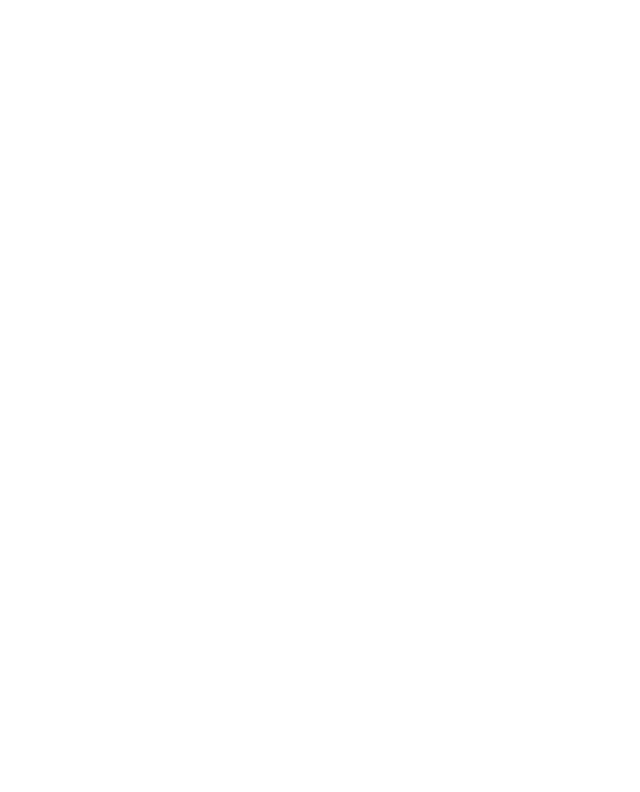
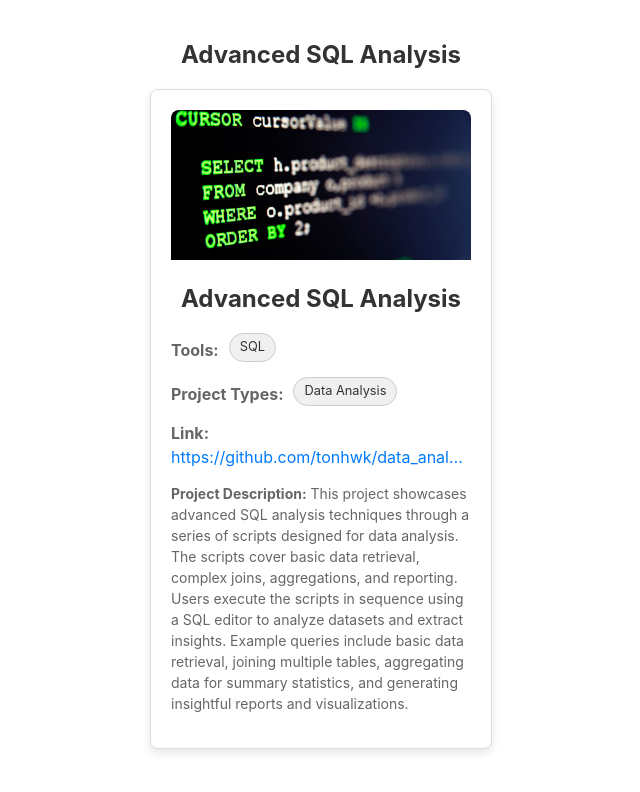
Before and after one commit to tonhwk/my-data-portfolio, a React (Create React App) app: page /advanced-sql-analysis in a window 1280 px wide. Before the commit this address had no page. Shown: the top 792 px of the page, without its empty margins (319-959 px from the left). Built offline with nearby package versions, Linux system fonts and the light colour scheme; the HTML template or start-up script is replaced by a standard one.

Commit message:
adding sql analysis

```diff
--- a/src/App.js
+++ b/src/App.js
@@ -10,7 +10,7 @@
 import DataCleaning from './pages/DataCleaning';
 import DataIntegration from './pages/DataIntegration/DataIntegration';
 import DataEngineering from './pages/DataEngineering/DataEngineering';
-
+import AdvancedSQL from './pages/AdvancedSQL';
 
 function App() {
   return (
@@ -24,6 +24,7 @@
         <Route path="/data-cleaning" element={ < DataCleaning/>} />
         <Route path="/data-integration" element={ < DataIntegration/>} />
         <Route path="/data-engineering" element={ < DataEngineering/>} />
+        <Route path="/advanced-sql-analysis" element={ < AdvancedSQL/>} />
       </Routes>
     </Router>
 
--- a/src/components/DataSkillCards/DataSkillCards.jsx
+++ b/src/components/DataSkillCards/DataSkillCards.jsx
@@ -81,6 +81,20 @@
           <li>Optimizing data workflows for performance</li>
         </ul>
       </Link>
+      <Link to="/advanced-sql-analysis" className="info-card">
+      <img src="/images/mysql.jpeg" alt="Advanced SQL Analysis" className="info-card-image" />
+      <h2 className="info-card-title">Advanced SQL Analysis</h2>
+      <p>Utilizing SQL for complex data analysis and reporting.</p>
+      <ul className="info-card-description">
+          <li>Performing advanced SQL queries</li>
+          <li>Comprehensive data modeling</li>
+          <li>Joining and aggregating data across multiple tables</li>
+          <li>Writing efficient and optimized SQL code</li>
+          <li>Generating insightful reports from data</li>
+          <li>Handling large datasets with precision</li>
+      </ul>
+</Link>
+
     </div>
   );
 }
--- /dev/null
+++ b/src/pages/AdvancedSQL/AdvancedSQL.jsx
@@ -0,0 +1,37 @@
+import React from 'react';
+import './AdvancedSQL.styles.css'; // Import CSS file for styling
+import Card from '../../components/ReusableCard'; // Import the Card component
+
+const projects = [
+  {
+    "image": "/images/sales_sql.jpg",
+    "title": "Advanced SQL Analysis",
+    "tools": ["SQL"],
+    "projectTypes": ["Data Analysis"],
+    "link": "https://github.com/tonhwk/data_analysis_potfolio/blob/main/Advanced%20SQL%20Queries/Retail%20Sales%20Analysis/README.md",
+    "projectDescription": "This project showcases advanced SQL analysis techniques through a series of scripts designed for data analysis. The scripts cover basic data retrieval, complex joins, aggregations, and reporting. Users execute the scripts in sequence using a SQL editor to analyze datasets and extract insights. Example queries include basic data retrieval, joining multiple tables, aggregating data for summary statistics, and generating insightful reports and visualizations."
+  }
+]
+
+function AdvancedSQL() {
+  return (
+    <div className="advanced-sql-page">
+      <h2>Advanced SQL Analysis</h2>
+      <div className="cards">
+        {projects.map((project, index) => (
+          <Card
+            key={index}
+            image={project.image}
+            title={project.title}
+            tools={project.tools}
+            projectTypes={project.projectTypes}
+            link={project.link}
+            projectDescription={project.projectDescription}
+          />
+        ))}
+      </div>
+    </div>
+  );
+}
+
+export default AdvancedSQL;
--- /dev/null
+++ b/src/pages/AdvancedSQL/AdvancedSQL.styles.css
@@ -0,0 +1,13 @@
+/* Advanced.styles.css */
+
+.advanced-sql-page {
+  display: flex;
+  flex-direction: column; /* Cards should appear below the title */
+  align-items: center; /* Center the content horizontally */
+  padding: 20px; /* Add padding for spacing */
+}
+
+.advanced-sql-page h2 {
+  text-align: center; /* Center the title */
+  margin-bottom: 20px; /* Add some space below the title */
+}
--- /dev/null
+++ b/src/pages/AdvancedSQL/index.js
@@ -0,0 +1 @@
+export {default} from "./AdvancedSQL"
```
Also changed, not shown: public/images/mysql.jpeg (added), public/images/sales_sql.jpg (added).
